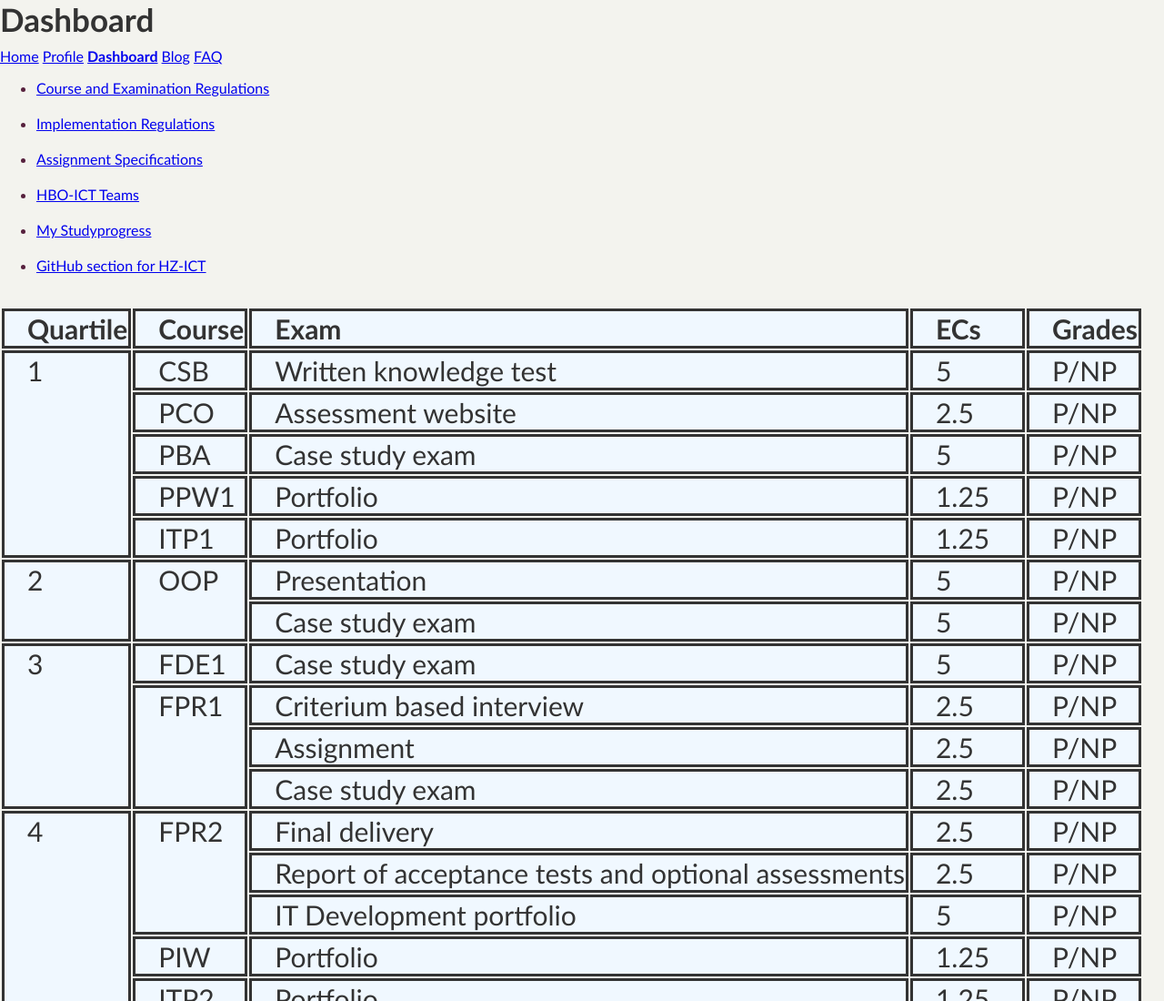
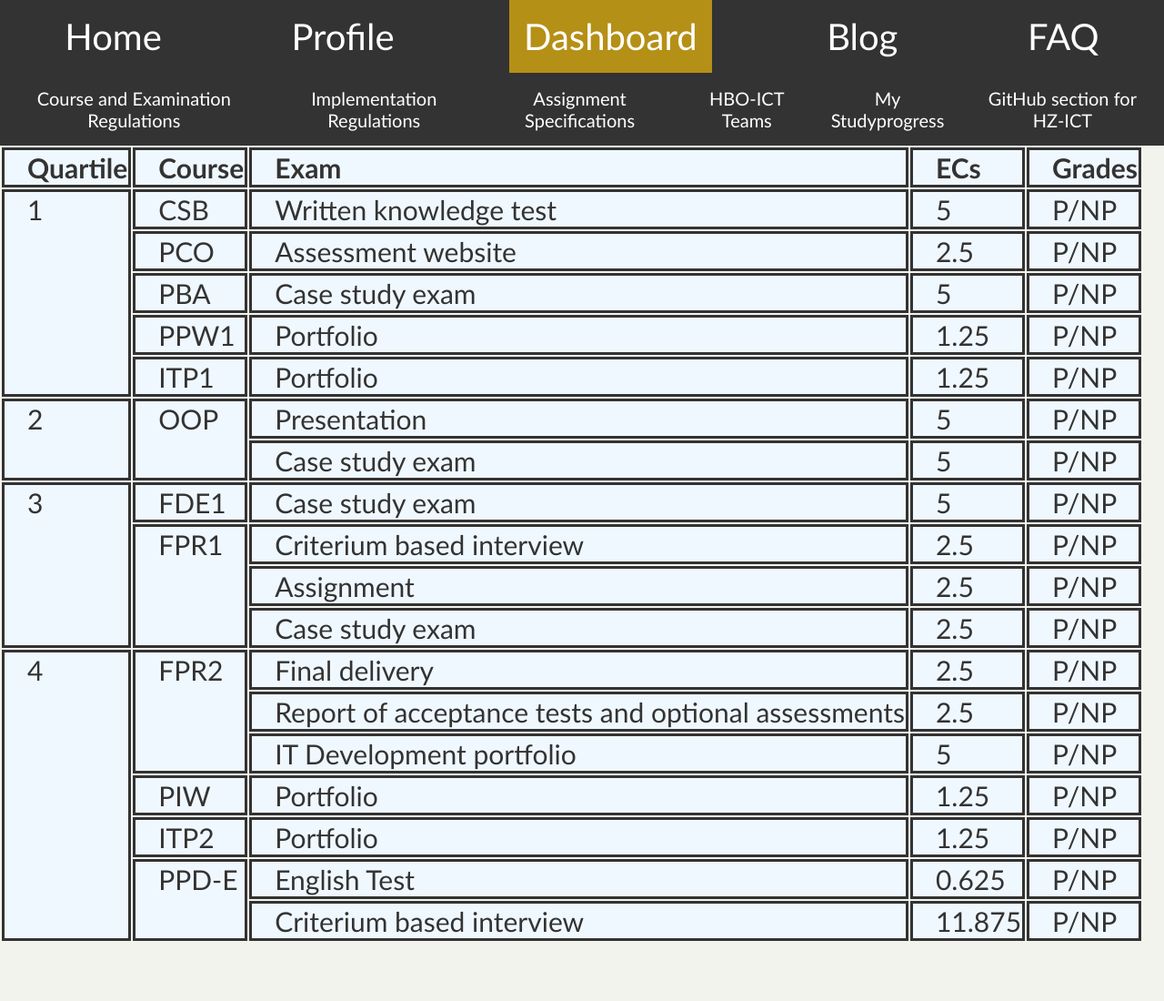
Before and after one commit to TonevS/TonevS.github.io, a plain HTML site: page dashboard.html in a window 1280 px wide. Shown: the top 1100 px of the page at 91% size. After the commit the page ends 1036 px from the top, so only its background shows below. Drawn offline with Linux system fonts and the light colour scheme.

Commit message:
Version 0.07a

```diff
--- a/dashboard.html
+++ b/dashboard.html
@@ -12,33 +12,30 @@
 <body>
 
     <header>
-        <h1>Dashboard</h1>
-        <nav>
-            <a href="index.html">Home</a>
+        <nav class="flex-container-nav">
+            <a  href="index.html">Home</a>
             <a href="profile.html">Profile</a>
-            <a href="dashboard.html"><strong>Dashboard</strong></a>
+            <a class="active" href="dashboard.html">Dashboard</a>
             <a href="blog.html">Blog</a>
             <a href="faq.html">FAQ</a>
         </nav>
+        <div class="flex-container-links">
+            <a href="https://hz.nl/uploads/documents/1.4-Over-de-HZ/1.4.3.-Regelingen-en-documenten/EN/6.-Regulations-Study-Programmes/CER-HZ-Bachelor-full-time-2022-2023-DEF-June-13.pdf"
+                target="_blank">Course and Examination Regulations</a>
+            <a href="https://hz.nl/uploads/documents/1.4-Over-de-HZ/1.4.3.-Regelingen-en-documenten/OERS/2022-2023/IR-CER-HZ-B-HBO-ICT-full-time-2022-2023-DEF.pdf"
+                target="_blank">Implementation Regulations</a>
+            <a href="https://glaze-donut-5a5.notion.site/Assignment-Specification-661c5ac5d7494328a58be61d00dd41e4"
+                target="_blank">Assignment Specifications</a>
+            <a href="https://teams.microsoft.com/_?lm=deeplink&lmsrc=NeutralHomePageWeb&cmpid=WebSignIn&culture=en-us&country=us#/school/conversations/General?threadId=19:827654897ab746089c081f24aff1c984@thread.skype&ctx=channel"
+                target="_blank">HBO-ICT Teams</a>
+            <a href="https://hz.osiris-student.nl/#/voortgang/" target="_blank">My Studyprogress</a>
+            <a href="https://github.com/HZ-HBO-ICT" target="_blank">GitHub section for HZ-ICT</a>
+        </div>
     </header>
-    <div class="filler-top"></div>
 
 
     <main>
-        <div class="sidebar">
-            <ul>
-                <li><a href="https://hz.nl/uploads/documents/1.4-Over-de-HZ/1.4.3.-Regelingen-en-documenten/EN/6.-Regulations-Study-Programmes/CER-HZ-Bachelor-full-time-2022-2023-DEF-June-13.pdf"
-                        target="_blank">Course and Examination Regulations</a></li>
-                <li><a href="https://hz.nl/uploads/documents/1.4-Over-de-HZ/1.4.3.-Regelingen-en-documenten/OERS/2022-2023/IR-CER-HZ-B-HBO-ICT-full-time-2022-2023-DEF.pdf"
-                        target="_blank">Implementation Regulations</a></li>
-                <li><a href="https://glaze-donut-5a5.notion.site/Assignment-Specification-661c5ac5d7494328a58be61d00dd41e4"
-                        target="_blank">Assignment Specifications</a></li>
-                <li><a href="https://teams.microsoft.com/_?lm=deeplink&lmsrc=NeutralHomePageWeb&cmpid=WebSignIn&culture=en-us&country=us#/school/conversations/General?threadId=19:827654897ab746089c081f24aff1c984@thread.skype&ctx=channel"
-                        target="_blank">HBO-ICT Teams</a></li>
-                <li><a href="https://hz.osiris-student.nl/#/voortgang/" target="_blank">My Studyprogress</a></li>
-                <li><a href="https://github.com/HZ-HBO-ICT" target="_blank">GitHub section for HZ-ICT</a></li>
-            </ul>
-        </div>
+
         <article>
             <section>
                 <table class="table-dashboard">
```
Also changed, not shown: blog.html (+15 -18 lines), faq.html (+15 -18 lines), index.html (+14 -18 lines), resources/images/hz-icon.jpg (added), resources/images/logo.jpg (added).
